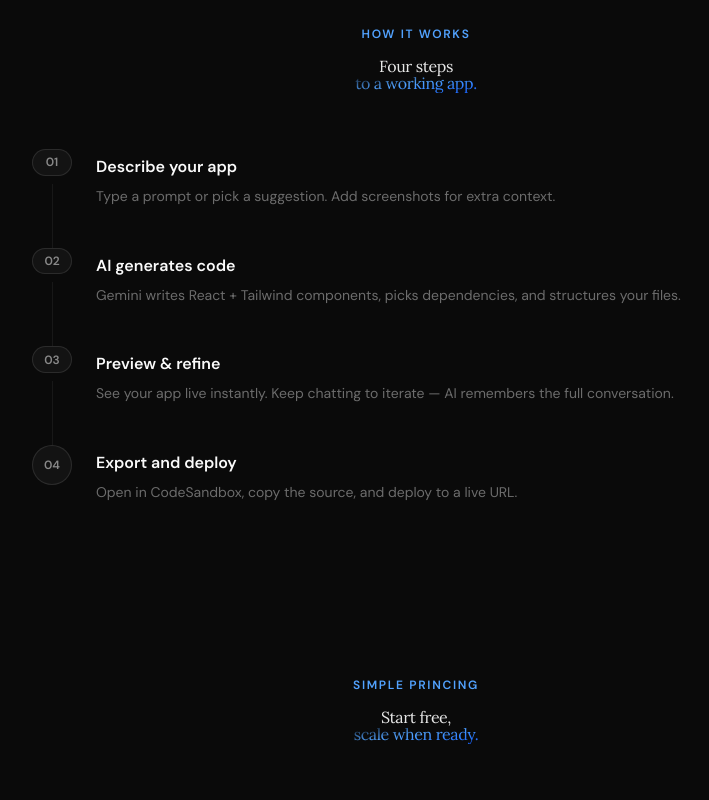
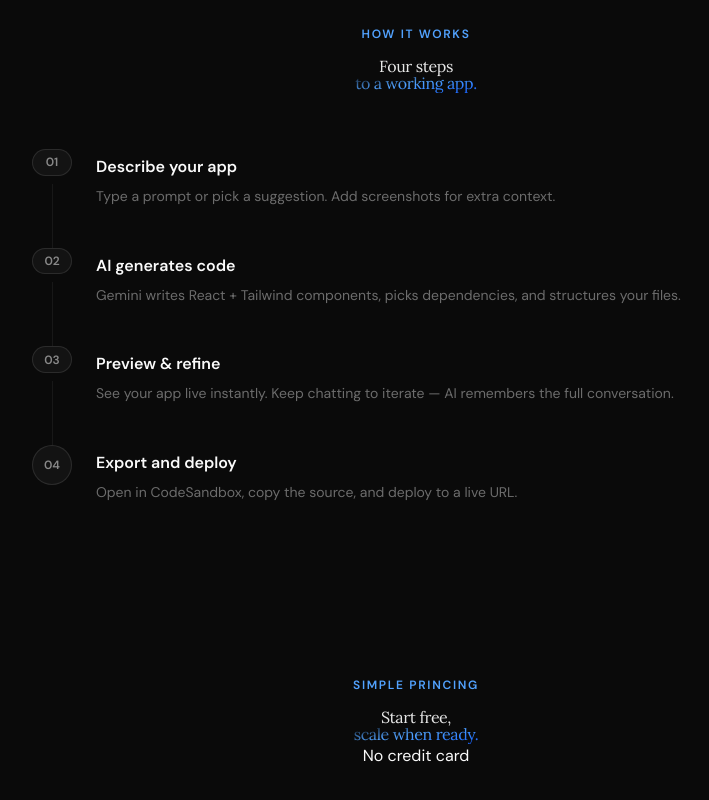
Before and after one commit to moonspark78/ai-app-builder, a Next.js app: page / in a window 1280 px wide. Shown: the part 1447-2247 px from the top of the page, without its empty margins (224-933 px from the left). Built offline with nearby package versions, Linux system fonts and the light colour scheme; no server answers.

Commit message:
:art: working on Page.tsx  /./././././  :art:

```diff
--- a/app/page.tsx
+++ b/app/page.tsx
@@ -199,6 +199,10 @@ export default function Home() {
         <div className="mx-auto mb-14 max-w-5xl text-center">
           <SectionLabel>Simple princing</SectionLabel>
           <SectionHeading gray="Start free," blue="scale when ready." />
+
+          <p>
+            No credit card
+          </p>
         </div>
 
         <div className="mx-auto  max-w-3xl ">
```
